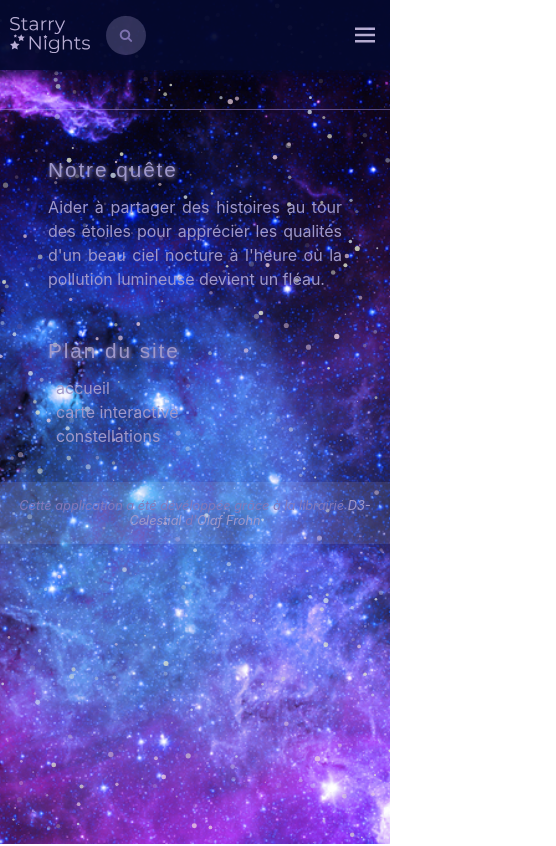
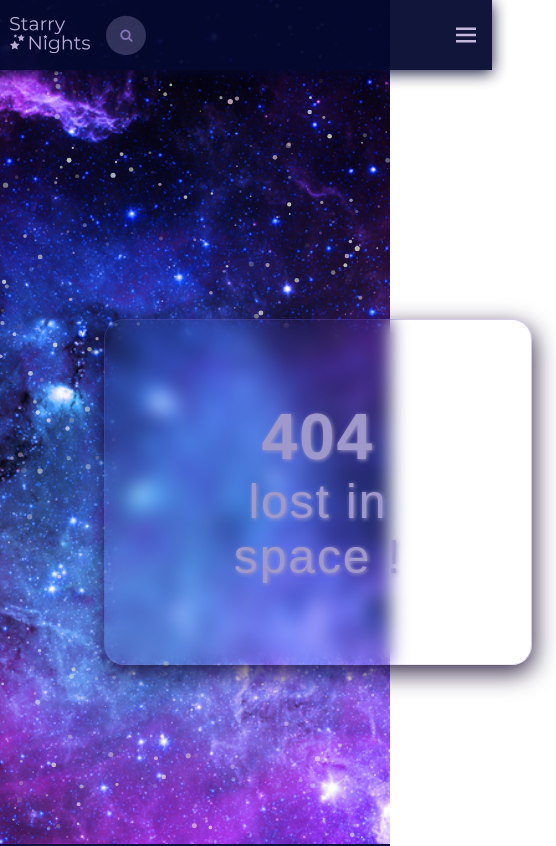
Before and after one commit to YTcorp/starry-nights-v2, a React (Create React App) app: page /notfound in a window 390 px wide. Shown: the top 846 px of the page, 556 px wide, since content can reach past the window. Built offline with nearby package versions, Linux system fonts and the light colour scheme.

Commit message:
styles responsive on grids

```diff
--- a/public/style.css
+++ b/public/style.css
@@ -163,7 +163,7 @@ li {
 /* root */
 .App {
   display: grid;
-  grid-template-rows: 70px 1fr auto;
+  grid-template-rows: 70px minmax(100vh, 1fr) auto;
 }
 html {
   scroll-behavior: smooth;
@@ -187,6 +187,60 @@ body {
   margin-right: auto;
   padding: 0 1rem;
 }
+#tsparticles {
+  /* //   overflow: hidden;
+  //   position: absolute;
+  //   top: 0px;
+  //   bottom: 0px;
+  //   left: 0px;
+  //   right: 0px;
+  //   z-index: 0; */
+  height: 100vh;
+}
+.NotFound {
+  margin: 0 5rem;
+  display: flex;
+  align-items: center;
+}
+.card404 {
+  font-family: "Montserrat", sans-serif;
+  font-size: 4.7rem;
+  font-weight: 500;
+  color: #9f98ca;
+  letter-spacing: 0.12rem;
+  text-shadow: #9f98ca 1px 0.5px 4px;
+  text-align: center;
+  width: calc(100% - 1rem);
+  max-width: 1500px;
+  margin-left: auto;
+  margin-right: auto;
+  -webkit-backdrop-filter: blur(12px);
+          backdrop-filter: blur(12px);
+  border: 1px solid rgba(107, 85, 185, 0.299);
+  border-bottom: 1px solid rgb(144 134 181 / 18%);
+  box-shadow: 2px 8px 25px 0 rgba(17, 2, 42, 0.843);
+  padding: 2rem;
+  display: flex;
+  flex-direction: column;
+  justify-content: center;
+  max-width: 60rem;
+  background: linear-gradient(180deg, rgba(255, 255, 255, 0.1), rgba(255, 255, 255, 0););
+  border-radius: 20px;
+  -webkit-backdrop-filter: blur(9px);
+          backdrop-filter: blur(9px);
+  font-size: 3rem;
+  padding: 5rem;
+  z-index: 1;
+}
+.card404 strong {
+    font-size: 4rem;
+  }
+.Login .Form {
+  position: relative;
+}
+.Login .Form .Button:disabled {
+    background-color: rgb(52, 53, 94);
+  }
 /* organisms */
 .Footer {
   color: #9f98ca;
@@ -196,9 +250,9 @@ body {
 }
 .Footer-Sections {
     display: grid;
-    grid-template-columns: repeat(auto-fit, minmax(250px, max-content));
+    grid-template-columns: repeat(auto-fit, minmax(250px, 500px));
     justify-content: center;
-    gap: 3rem;
+    gap: 10%;
     padding: 3rem 3rem 6rem;
   }
 .Footer-Sections-Section {
@@ -325,13 +379,13 @@ body {
       font-size: 2rem;
       cursor: pointer;
 }
-.Header-Menu .Connected {
-      transform: filter 0.5s ease;
-      filter: drop-shadow(0 0 0.2rem #c0b6dc);
-    }
-.Header-Menu .Connected:hover {
-        filter: drop-shadow(0 0 0 #c0b6dc);
+.Header-Menu-Toggle__Connected {
+        transform: filter 0.5s ease;
+        filter: drop-shadow(0 0 0.2rem #c0b6dc);
       }
+.Header-Menu-Toggle__Connected:hover {
+          filter: drop-shadow(0 0 0 #c0b6dc);
+        }
 .Header-Menu-Container {
       display: none;
       position: fixed;
@@ -369,8 +423,9 @@ body {
 }
 .Hero {
   height: calc(100vh - 70px);
+  max-height: 100%;
   display: grid;
-  grid-template-rows: minmax(180px, 1fr) 1fr min-content;
+  grid-template-rows: minmax(0, 1fr) 1fr min-content;
   gap: 10px;
 }
 .Hero-Title {
@@ -479,3 +534,155 @@ body {
     fill: #c0b6dc;
     max-height: 45px;
 }
+.react-spinner-loader-swing div {
+  border-radius: 50%;
+  float: left;
+  height: 1em;
+  width: 1em;
+}
+.react-spinner-loader-swing div:nth-of-type(1) {
+  background: linear-gradient(to right, #385c78 0%, #325774 100%);
+}
+.react-spinner-loader-swing div:nth-of-type(2) {
+  background: linear-gradient(to right, #325774 0%, #47536a 100%);
+}
+.react-spinner-loader-swing div:nth-of-type(3) {
+  background: linear-gradient(to right, #4a5369 0%, #6b4d59 100%);
+}
+.react-spinner-loader-swing div:nth-of-type(4) {
+  background: linear-gradient(to right, #744c55 0%, #954646 100%);
+}
+.react-spinner-loader-swing div:nth-of-type(5) {
+  background: linear-gradient(to right, #9c4543 0%, #bb4034 100%);
+}
+.react-spinner-loader-swing div:nth-of-type(6) {
+  background: linear-gradient(to right, #c33f31 0%, #d83b27 100%);
+}
+.react-spinner-loader-swing div:nth-of-type(7) {
+  background: linear-gradient(to right, #da3b26 0%, #db412c 100%);
+}
+.react-spinner-loader-shadow {
+  clear: left;
+  padding-top: 1.5em;
+}
+.react-spinner-loader-shadow div {
+  filter: blur(1px);
+  float: left;
+  width: 1em;
+  height: .25em;
+  border-radius: 50%;
+  background: #e3dbd2;
+}
+.react-spinner-loader-shadow .react-spinner-loader-shadow-l {
+  background: #d5d8d6;
+}
+.react-spinner-loader-shadow .react-spinner-loader-shadow-r {
+  background: #eed3ca;
+}
+@keyframes ball-l {
+  0%, 50% {
+    transform: rotate(0) translateX(0);
+  }
+  100% {
+    transform: rotate(50deg) translateX(-2.5em);
+  }
+}
+@keyframes ball-r {
+  0% {
+    transform: rotate(-50deg) translateX(2.5em);
+  }
+  50%,
+  100% {
+    transform: rotate(0) translateX(0)
+  }
+}
+@keyframes shadow-l-n {
+  0%, 50% {
+    opacity: .5;
+    transform: translateX(0);
+  }
+  100% {
+    opacity: .125;
+    transform: translateX(-1.75em);
+  }
+}
+@keyframes shadow-r-n {
+  0% {
+    opacity: .125;
+    transform: translateX(1.75em);
+  }
+  50%,
+  100% {
+    opacity: .5;
+    transform: translateX(0);
+  }
+}
+.react-spinner-loader-swing-l {
+  animation: ball-l .425s ease-in-out infinite alternate;
+}
+.react-spinner-loader-swing-r {
+  animation: ball-r .425s ease-in-out infinite alternate;
+}
+.react-spinner-loader-shadow-l {
+  animation: shadow-l-n .425s ease-in-out infinite alternate;
+}
+.react-spinner-loader-shadow-r {
+  animation: shadow-r-n .425s ease-in-out infinite alternate;
+}
+.react-spinner-loader-svg-calLoader {
+  width: 230px;
+  height: 230px;
+  transform-origin: 115px 115px;
+  animation: 1.4s linear infinite loader-spin;
+  -webkit-animation: 1.4s linear infinite loader-spin;
+}
+.react-spinner-loader-svg-cal-loader__path {
+
+  animation: 1.4s ease-in-out infinite loader-path;
+  -webkit-animation: 1.4s ease-in-out infinite loader-path;
+}
+@keyframes loader-spin {
+  to {
+    transform: rotate(360deg);
+  }
+}
+@keyframes loader-path {
+  0% {
+    stroke-dasharray: 0, 580, 0, 0, 0, 0, 0, 0, 0;
+  }
+  50% {
+    stroke-dasharray: 0, 450, 10, 30, 10, 30, 10, 30, 10;
+  }
+  100% {
+    stroke-dasharray: 0, 580, 0, 0, 0, 0, 0, 0, 0;
+  }
+}
+.react-spinner-loader-svg svg {
+  transform-origin: 50% 65%;
+}
+.react-spinner-loader-svg svg polygon {
+  stroke-dasharray: 17;
+  animation: dash 2.5s cubic-bezier(0.35, 0.04, 0.63, 0.95) infinite;
+}
+@keyframes dash {
+  to {
+    stroke-dashoffset: 136;
+  }
+}
+@keyframes rotate {
+  100% {
+    transform: rotate(360deg);
+  }
+}
+[data-testid] {
+  height: 100px;
+  width: 100px;
+  position: absolute;
+  left: 50%;
+  margin-left: -50px;
+  top: 50%;
+  margin-top: -50px;
+}
+circle {
+  fill: #8479b9;
+}
--- a/src/App.css
+++ b/src/App.css
@@ -1,4 +1,4 @@
 .App {
   display: grid;
-  grid-template-rows: 70px 1fr auto;
+  grid-template-rows: 70px minmax(100vh, 1fr) auto;
 }
--- a/src/Components/organisms/Footer/Footer.css
+++ b/src/Components/organisms/Footer/Footer.css
@@ -6,9 +6,9 @@
 
   &-Sections {
     display: grid;
-    grid-template-columns: repeat(auto-fit, minmax(250px, max-content));
+    grid-template-columns: repeat(auto-fit, minmax(250px, 500px));
     justify-content: center;
-    gap: 3rem;
+    gap: 10%;
     padding: 3rem 3rem 6rem;
 
     &-Section {
--- a/src/Components/organisms/Footer/Footer.js
+++ b/src/Components/organisms/Footer/Footer.js
@@ -7,6 +7,7 @@ import sectionFooterPlan from "../../../assets/data/sectionFooterPlan.json";
 export default function Footer() {
   return (
     <div className="Footer">
+      <main className="Main">
         <div className="Footer-Sections">
           <Section
             id="footer-description"
@@ -33,6 +34,7 @@ export default function Footer() {
             />
           </p>
         </div>
+      </main>
     </div>
   );
 }
--- a/src/Components/organisms/HomeHero/HomeHero.css
+++ b/src/Components/organisms/HomeHero/HomeHero.css
@@ -1,7 +1,8 @@
 .Hero {
   height: calc(100vh - 70px);
+  max-height: 100%;
   display: grid;
-  grid-template-rows: minmax(180px, 1fr) 1fr min-content;
+  grid-template-rows: minmax(0, 1fr) 1fr min-content;
   gap: 10px;
 
   &-Title {
--- a/src/Components/templates/Login.js
+++ b/src/Components/templates/Login.js
@@ -1,8 +1,10 @@
+import classNames from "classnames";
 import React, { useEffect, useState } from "react";
 import { useDispatch, useSelector } from "react-redux";
 import { Navigate } from "react-router-dom";
 
 import { loginUser } from "../../API/authService";
+import Spinner from "../atoms/Spinner/Spinner";
 
 export default function Login() {
   const [email, setEmail] = useState("");
@@ -32,6 +34,7 @@ export default function Login() {
 
       <form onSubmit={handleSubmit} className="Form Block Block--small">
         {errorMessage.length > 0 && <p className="Error">{errorMessage}</p>}
+        {loading && <Spinner />}
         <fieldset className="Fieldset">
           <label className="Label" htmlFor="email">
             Adresse email
@@ -64,7 +67,7 @@ export default function Login() {
           />
         </fieldset>
 
-        <button type="submit" className="Button">
+        <button type="submit" className="Button" disabled={loading}>
           Se connecter
         </button>
       </form>
```
Lines whose indentation alone changed are shown as unchanged.
